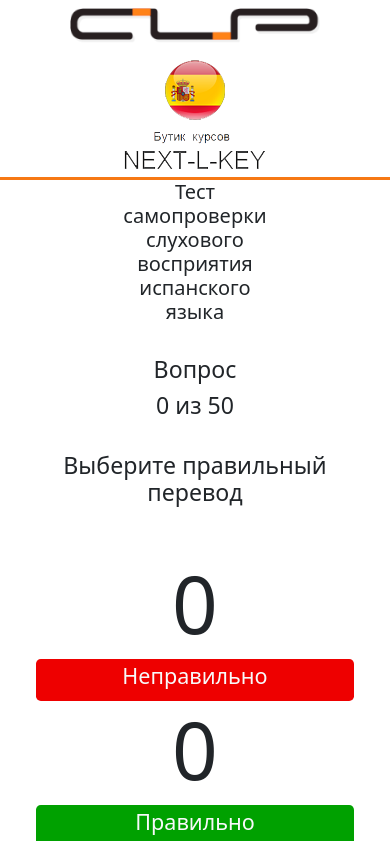
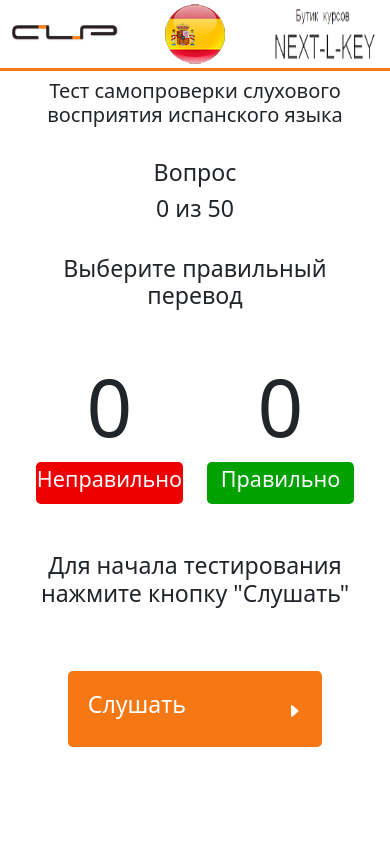
Before and after one commit to emilka1337/CLPTest, a plain HTML site: page index.html in a window 390 px wide. Shown: the top 841 px of the page. Drawn offline with nearby package versions, Linux system fonts and the light colour scheme.

Commit message:
mobile layout improved

```diff
--- a/index.html
+++ b/index.html
@@ -22,13 +22,13 @@
 <body>
     <div class="container">
         <header class="row">
-            <div class="col-lg-4 py-2 d-flex justify-content-center">
+            <div class="col-4 py-2 d-flex justify-content-center">
                 <a href="./index.html"><img src="./assets/img/logo.png" width="250px" alt=""></a>
             </div>
-            <div class="col-lg-4 d-flex justify-content-center py-1">
+            <div class="col-4 d-flex justify-content-center py-1">
                 <img src="./assets/img/исп-1.png" alt="">
             </div>
-            <div class="col-lg-4 d-flex justify-content-center py-1">
+            <div class="col-4 d-flex justify-content-center py-1">
                 <img src="./assets/img/лого2.png" alt="">
             </div>
         </header>
@@ -37,8 +37,10 @@
             <div class="col">
                 <div class="container-md">
                     <div class="col">
-                        <div class="row test-name text-center justify-content-center">
-                            <h5>Тест самопроверки слухового восприятия испанского языка</h5>
+                        <div class="row my-2 test-name text-center justify-content-center">
+                            <div class="col-md-6">
+                                <h5>Тест самопроверки слухового восприятия испанского языка</h5>
+                            </div>
                         </div>
                         <div class="row test-counter-container text-center my-4">
                             <h3>Вопрос</h3>
@@ -50,13 +52,13 @@
                                     <h3 class="mb-5">Выберите правильный перевод</h3>
                                 </div>
                                 <div class="row justify-content-center">
-                                    <div class="col-lg-3 text-center false-counter">
+                                    <div class="col-6 col-lg-6 text-center false-counter">
                                         <h2 id="falseCounter">0</h2>
                                         <div class="bg-danger text-light py-1 rounded-3">
                                             <h4>Неправильно</h4>
                                         </div>
                                     </div>
-                                    <div class="col-lg-3 text-center true-counter">
+                                    <div class="col-6 col-lg-6 text-center true-counter">
                                         <h2 id="trueCounter">0</h2>
                                         <div class="bg-success text-light py-1 rounded-3">
                                             <h4>Правильно</h4>
--- a/scss/_header.scss
+++ b/scss/_header.scss
@@ -1,3 +1,13 @@
 header {
     border-bottom: 3px solid $secondColor;
+
+    a,
+    a>img, div:nth-child(3)>img {
+        width: 100% !important;
+    }
+
+    a {
+        display: flex;
+        align-items: center;
+    }
 }
--- a/scss/_main.scss
+++ b/scss/_main.scss
@@ -1,11 +1,4 @@
 main {
-
-    .test-name {
-        h5 {
-            width: 50%;
-        }
-    }
-
     .test-results-container {
 
         .false-counter.animate,
@@ -13,7 +6,7 @@ main {
             animation: answer 500ms alternate;
         }
 
-        .col-lg-3 {
+        .col-6 {
             h2 {
                 font-size: 80px;
             }
@@ -27,18 +20,18 @@ main {
             }
         }
 
-        .col-lg-3:nth-child(1) {
+        .col-6:nth-child(1) {
             border-right: 1px solid $secondColor;
         }
 
-        .col-lg-3:nth-child(2) {
+        .col-6:nth-child(2) {
             border-left: 1px solid $secondColor;
         }
 
         @media (max-width: 992px) {
 
-            .col-lg-3:nth-child(1),
-            .col-lg-3:nth-child(2) {
+            .col-6:nth-child(1),
+            .col-6:nth-child(2) {
                 border: 0;
             }
         }
```
Also changed, not shown: scss/styles.css, 1 other file.
